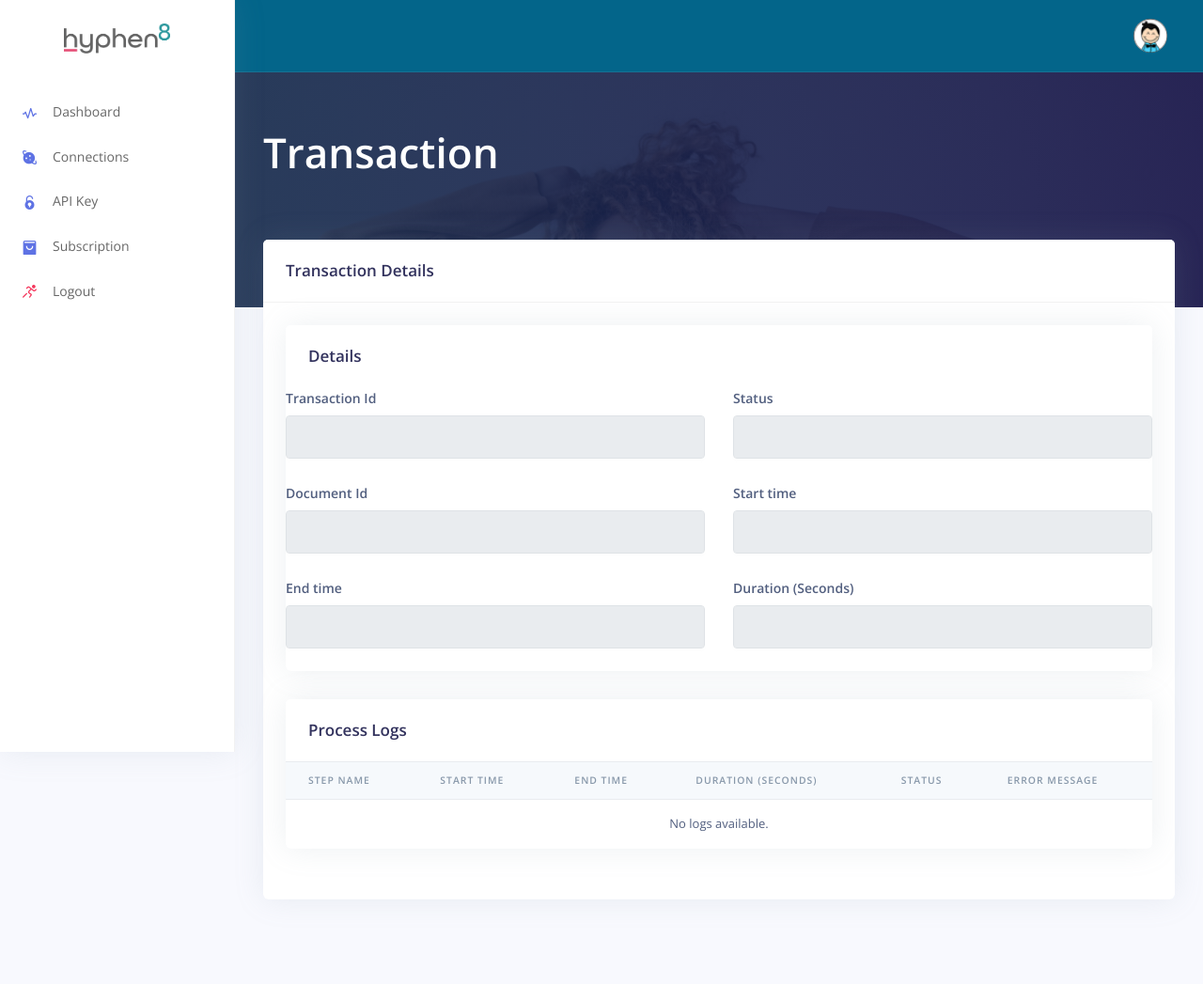
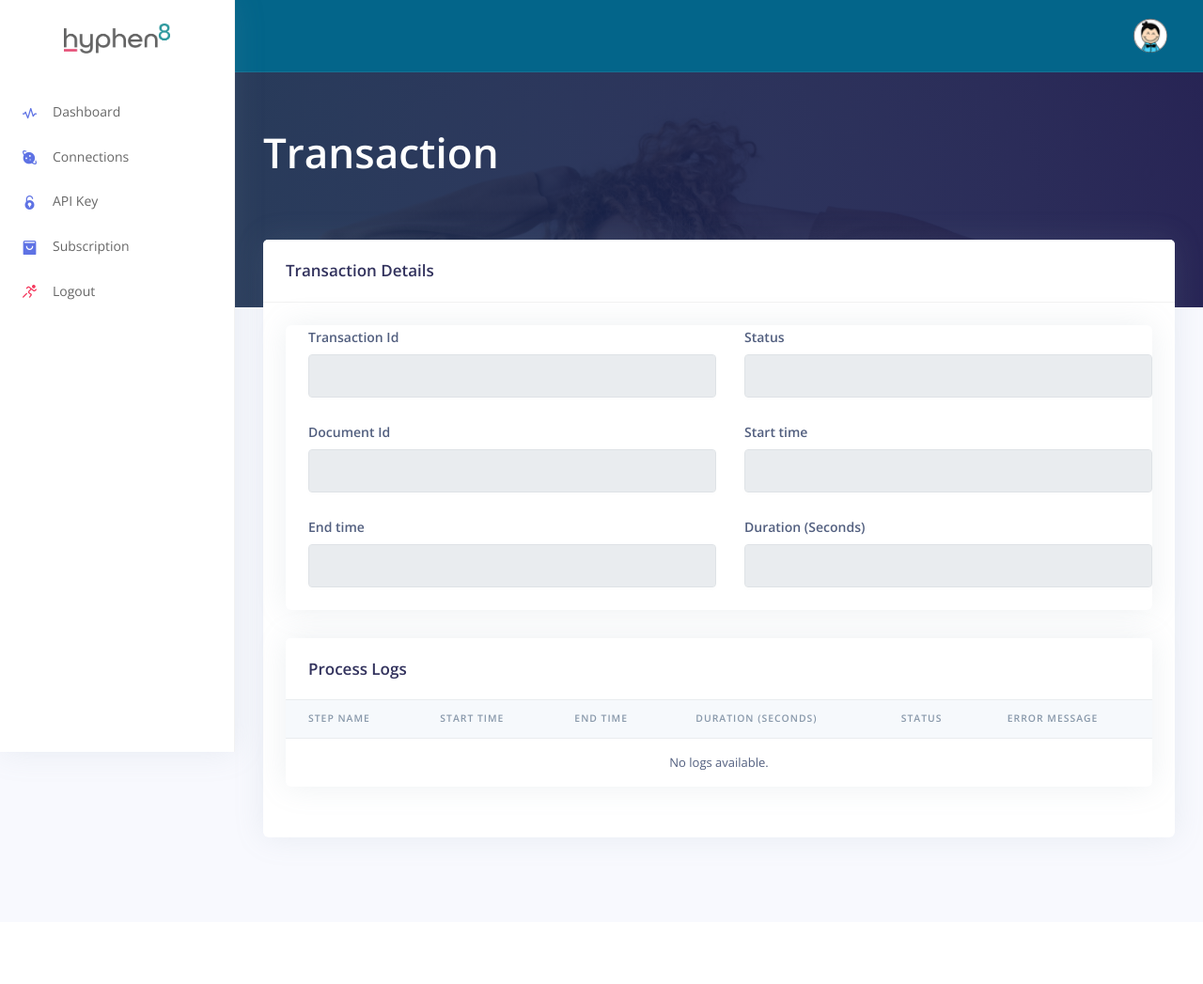
Before and after one commit to danielbprobert/djangoAPITesting, a Django app: template templates/dashboard/transaction_details.html in a window 1280 px wide. Shown: the whole page at 94% size. After the commit the page ends 900 px from the top, so only its background shows below. Run offline with Django 4.2, Linux system fonts and the light colour scheme; the template is opened without the code that fills it, so the values that code supplies are empty; some libraries are stand-ins or nearby versions.

Commit message:
include padding

```diff
--- a/templates/dashboard/transaction_details.html
+++ b/templates/dashboard/transaction_details.html
@@ -32,10 +32,7 @@
             <div class="row">
                 <div class="col">
                     <div class="card">
-                        <!-- Card header -->
-                        <div class="card-header border-0">
-                            <h3 class="mb-0">Details</h3>
-                        </div>
+                        <div class="pl-lg-4">
                             <div class="row">
                                 <div class="col-lg-6">
                                     <div class="form-group">
@@ -71,6 +68,7 @@
                                     <div class="form-group">
                                         <label class="form-control-label" for="input-email">Duration (Seconds)</label>
                                         <input type="text" disabled class="form-control" value="{{ transaction.process_duration }}">
+                                    </div>
                                 </div>
                             </div>
                         </div>
```
Lines whose indentation alone changed are shown as unchanged.
